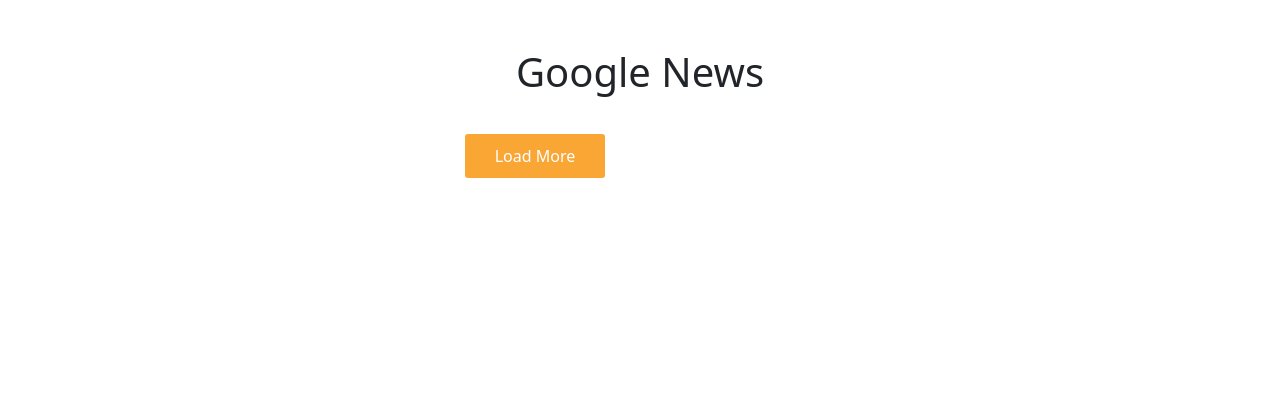
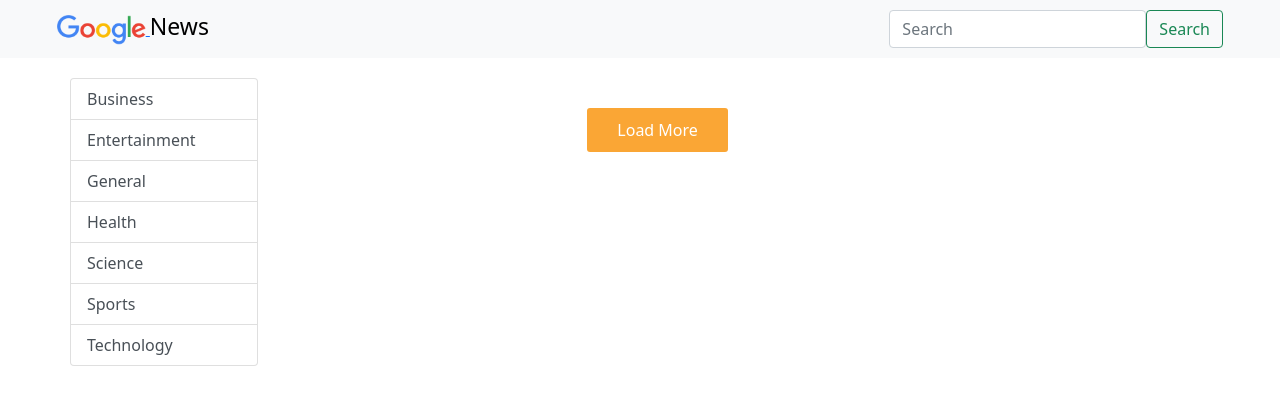
Before and after one commit to coderschool-ftw/news-app-ggn-team-3, a plain HTML site: page index.html in a window 1280 px wide. Drawn offline with nearby package versions, Linux system fonts and the light colour scheme; no server answers.

Commit message:
finish js

```diff
--- a/app.js
+++ b/app.js
@@ -1,30 +1,26 @@
 let newsArticles = [];
 const API_KEY = "7ad27e6d8c4b4c818cca946bf4dfac73";
 let SourceObj = {};
+let numOfArticle = 0;
+let url = "";
+let categories = [
+  "Business",
+  "Entertainment",
+  "General",
+  "Health",
+  "Science",
+  "Sports",
+  "Technology",
+];
 
-async function update(){
-    // let url = `http://newsapi.org/v2/everything?q=javscript&from=2020-11-30&sortBy=publishedAt&language=en&apiKey=${API_KEY}`;
-    let url = `https://newsapi.org/v2/top-headlines?country=us&apiKey=${API_KEY}`;
-    const result = await fetch(url);
-    const data = await result.json();
-    console.log(data);
-    newsArticles = data.articles;
-    newsArticles = newsArticles.map(x => ({...x, Checked: true}));
-    console.log(newsArticles);
-    updateSourceObj();
-
-    render();
-    renderCheckBoxArea();
-}
-function updateSourceObj(){
+function updateSourceObj() {
   // expected: SourceObj = { BBC: 2, CNN: 1, NewYork: 3}
   SourceObj = {};
-    newsArticles.map(article => {
+  newsArticles.map((article) => {
     let key = article.source.name;
     if (SourceObj.hasOwnProperty(key)) {
       SourceObj[key] += 1;
-        }
-        else{
+    } else {
       SourceObj[key] = 1;
     }
   });
@@ -43,45 +39,98 @@
                 <a href="${article.url}" class="btn btn-primary">View Story</a>
             </div>
             <div class="card-footer">
-                <small class="text-muted">${moment(article.publishAt).startOf('hour').fromNow()}</small>
+                <small class="text-muted">${moment(article.publishAt)
+                  .startOf("hour")
+                  .fromNow()}</small>
             </div>
         </div>
     </div>
     `;
 }
 
-function render(){
+function render() {
   let resultsArea = document.getElementById("results");
+
   resultsArea.innerHTML = newsArticles
-                            .filter(article => article.Checked === true)
-                            .map(article => renderArticleCard(article)).join("\n");
+    .filter((article) => article.Checked === true)
+    .map((article) => renderArticleCard(article))
+    .join("\n");
 }
-function renderCheckBox(key){
-    return`
+
+// belong to checkbox
+function renderCheckBox(key) {
+  return `
         <input type="checkbox" class="btn-check" checked onchange="toggleSource(event)" value="${key}" id="${key}">
         <label class="btn btn-outline-primary mb-2" for="${key}">${key} (${SourceObj[key]})</label>
-    `
+    `;
 }
-function renderCheckBoxArea(){
+
+function renderCheckBoxArea() {
   let checkBoxArea = document.getElementById("checkBox");
   checkBoxArea.innerHTML = "";
-    for(let key in SourceObj){
+  for (let key in SourceObj) {
     checkBoxArea.innerHTML += renderCheckBox(key);
   }
 }
-function toggleSource (event){
+// belong to checkbox
+
+function toggleSource(event) {
   //update newsArticles
-    newsArticles.forEach(article => {
-        if(article.source.name === event.target.value){
+  newsArticles.forEach((article) => {
+    if (article.source.name === event.target.value) {
       article.Checked = event.target.checked;
     }
   });
   render();
 }
+//The user should see new stories related to the category he/she chose.
+function renderCategory() {
+  categories.map((category) => {
+    let url = `https://newsapi.org/v2/top-headlines?country=us&${category}&apiKey=${API_KEY}`;
+
+    document.getElementById(
+      "category"
+    ).innerHTML += `<button id="${category}" onclick="haha(event)" type="button" class="list-group-item list-group-item-action">${category}</button>`;
+    /* document.getElementById(`${category}`).addEventListener("click", haha);
+    console.log(document.getElementById(`${category}`)); */
+  });
+}
+
+function haha(event) {
+  let cat = event.target.id;
+  url = `https://newsapi.org/v2/top-headlines?country=us&category=${cat}&apiKey=${API_KEY}`;
+  console.log("haha");
+  console.log(url);
+  update();
+}
+//rendercategory=> button=> function onclick
+renderCategory();
+async function update() {
+  // let url = `http://newsapi.org/v2/everything?q=javscript&from=2020-11-30&sortBy=publishedAt&language=en&apiKey=${API_KEY}`;
+
+  if (url === "") {
+    url = `https://newsapi.org/v2/top-headlines?country=us&apiKey=${API_KEY}`;
+  }
+  console.log(url);
+  const result = await fetch(url);
+  const data = await result.json();
+  console.log(data);
+  newsArticles = data.articles;
+  numOfArticle = newsArticles.length;
+  console.log(numOfArticle);
+  newsArticles = newsArticles.map((x) => ({ ...x, Checked: true }));
+  console.log(newsArticles);
+  loadMore.addEventListener("click", updateMore);
+  updateSourceObj();
+  render();
+  renderCheckBoxArea();
+
+  document.getElementById("numOfArticle").innerHTML = ` (${numOfArticle})`; //load number of article
+}
+
 update();
 
 let loadMore = document.getElementById("loadMore");
-loadMore.addEventListener("click", updateMore);
 async function updateMore(e) {
   e.preventDefault();
   let url = `https://newsapi.org/v2/top-headlines?country=us&page=2&apiKey=${API_KEY}`;
@@ -89,12 +138,13 @@
   const data = await result.json();
   let newArray = data.articles;
 
-  newArray = newArray.map(x => ({...x, Checked: true}));
+  newArray = newArray.map((x) => ({ ...x, Checked: true }));
   newsArticles.push(...newArray);
-
+  numOfArticle = newsArticles.length;
+  document.getElementById("numOfArticle").innerHTML = ` (${numOfArticle})`; //load number of article
   loadMore.style.visibility = "hidden";
 
-  updateSourceObj();
+  /* updateSourceObj(); */
   render();
   renderCheckBoxArea();
 }
--- a/index.html
+++ b/index.html
@@ -14,19 +14,60 @@
     <link rel="stylesheet" href="style.css" />
   </head>
   <body>
-    <!-- <nav>
-      <div class="hi">
-        <a href="#">Google News</a>
+
+<!--     <nav class="navbar navbar-expand-lg navbar-light bg-light">
+      <button class="navbar-toggler" type="button" data-toggle="collapse" data-target="#navbarTogglerDemo03" aria-controls="navbarTogglerDemo03" aria-expanded="false" aria-label="Toggle navigation">
+        <span class="navbar-toggler-icon"></span>
+      </button>
+      <a href="#" class="col avbar-brand">
+        <img src="/image/googlelogo_clr_74x24px.png" height="39" class="gg">
+        <h1 class=" mt-5 " style="display:inline">News</h1>
+        <h1 class=" mt-5" id="numOfArticle"style="display:inline"> </h1>
+      </a>
+
+      <div class="collapse navbar-collapse" id="navbarTogglerDemo03">
+        <form class="form-inline my-2 my-lg-0">
+          <input class="form-control mr-sm-2" type="search" placeholder="Search" aria-label="Search">
+          <button class="btn btn-outline-success my-2 my-sm-0" type="submit">Search</button>
+        </form>
       </div>
     </nav> -->
 
+
+    <nav class="navbar navbar-expand-lg navbar-light bg-light fixed-top" id="nav">
+      <div>
+      <a href="#" class="avbar-brand">
+        <img src="/image/googlelogo_clr_74x24px.png" height="30" class="gg">
+      </a>
+      <h1 class="title" style="display:inline"> News</h1>
+      <h1 class="title" id="numOfArticle"style="display:inline"> </h1>
+    </div>
+      <button class="navbar-toggler" type="button" data-toggle="collapse" data-target="#navbarSupportedContent" aria-controls="navbarSupportedContent" aria-expanded="false" aria-label="Toggle navigation">
+        <span class="navbar-toggler-icon"></span>
+      </button>
+
+      <div id="navbarSupportedContent">
+        <form class="form-inline my-2 my-lg-0" style="display:flex;">
+          <input class="form-control mr-sm-2" type="search" placeholder="Search" aria-label="Search">
+          <button class="btn btn-outline-success my-2 my-sm-0" type="submit">Search</button>
+        </form>
+      </div>
+    </nav>
+   <!--  <nav class="navbar navbar-light bg-light">
+      <a class="navbar-brand" href="#">
+        <img src="/docs/4.0/assets/brand/bootstrap-solid.svg" width="30" height="30" class="d-inline-block align-top" alt="">
+        Bootstrap
+      </a>
+    </nav> -->
+
+
+
     <div class="container">
-      <div class="row">
-        <div class="col">
-          <h1 class="text-center mt-5">Google News</h1>
-        </div>
+
         <div class="row">
-            <div class="col-md-10">
+            <div id="category" class="col-md-2 list-group">
+            </div>
+            <div class="col-md-8" id="center-col">
                 <div id="results" class="row"></div>
                 <div id="loadMore">
                   <a href="as" class="text-decoration-none">Load More</a>
@@ -37,7 +78,6 @@
                 <div id="checkBox" class="btn-group-vertical btn-group-sm" role="group"></div>
             </div>
         </div>
-    </div>
 
     <script
       src="https://cdnjs.cloudflare.com/ajax/libs/moment.js/2.29.1/moment.min.js"
--- a/style.css
+++ b/style.css
@@ -16,3 +16,29 @@
 #loadMore a:hover {
   background-color: #042a63;
 }
+.title {
+  font-size: 23px;
+  color: black;
+}
+
+#navbarSupportedContent {
+  width: 50%;
+  display: flex;
+  justify-content: flex-end;
+}
+#nav {
+  display: flex;
+  justify-content: space-between;
+  padding: 10px 57px;
+}
+.container {
+  margin-top: 78px;
+}
+#category {
+  position: fixed;
+  width: 200px;
+}
+#center-col {
+  margin-left: 200px;
+  width: 68%;
+}
```
Also changed, not shown: image/googlelogo_clr_74x24px.png (added), image/googlelogo_clr_74x24px.svg (added), 1 other file. Lines whose indentation alone changed are shown as unchanged.
